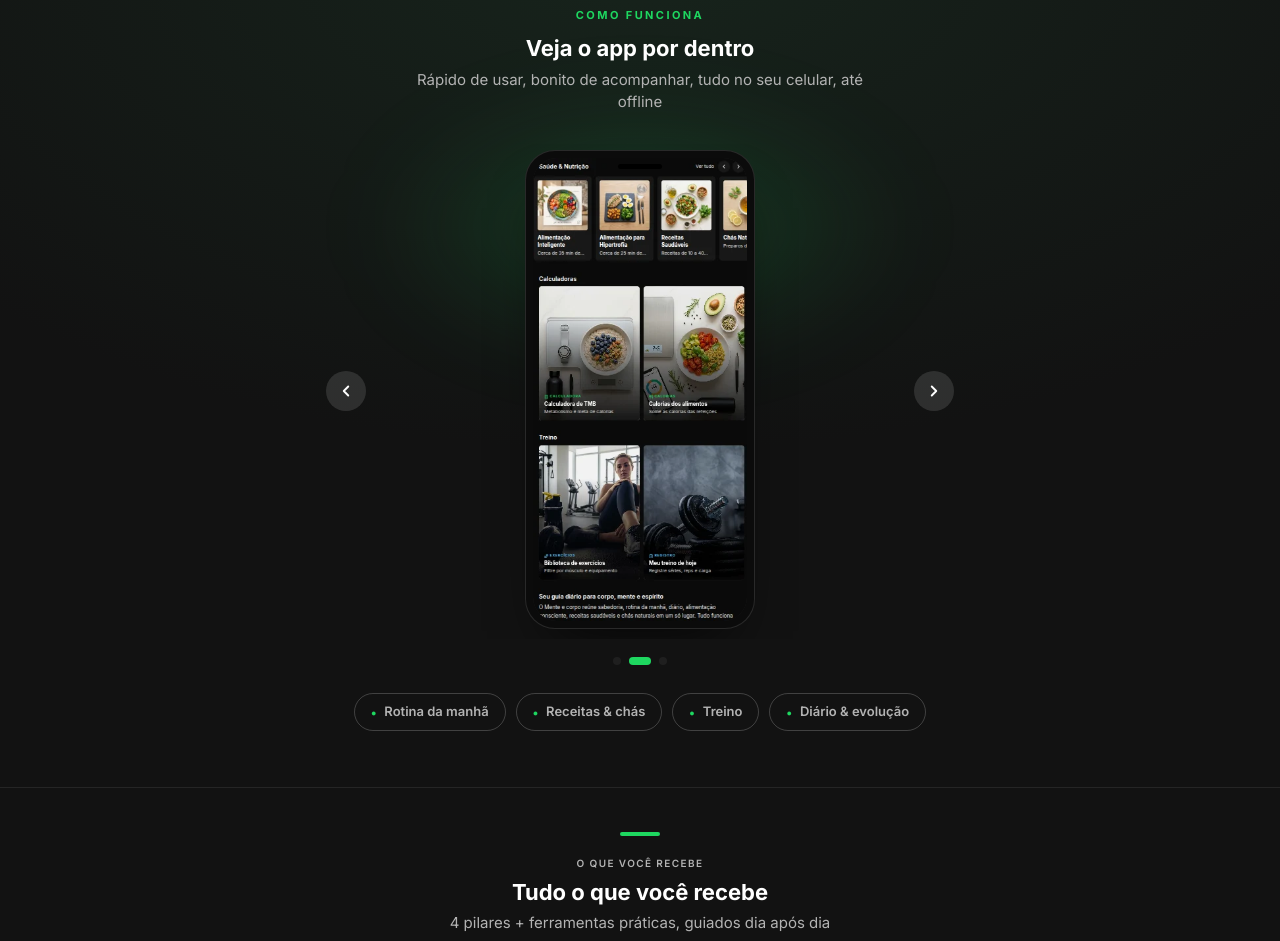
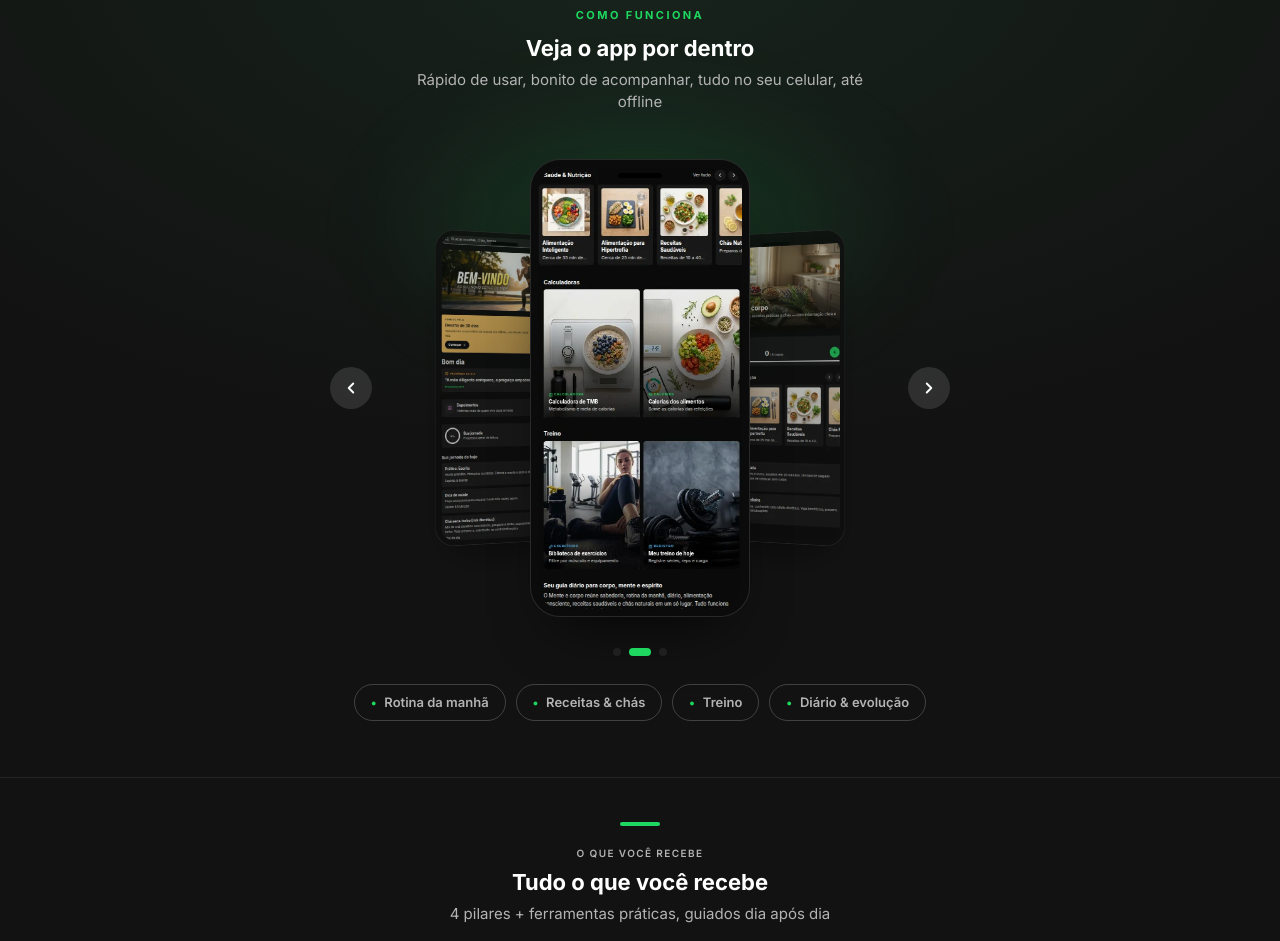
Before and after one commit to augustojbe/pgmenteecorpo, a plain HTML site: page index.html in a window 1280 px wide. Shown: the part 2101-3042 px from the top of the page. Drawn offline with Linux system fonts and the light colour scheme.

Commit message:
Seção "Veja o app por dentro" com carrossel 3D
Efeito 3D (perspectiva, cards girados nas laterais, tilt com o mouse no
desktop, autoplay, setas, bolinhas e swipe) em JS/CSS puro, mantendo o
design preto+verde. Sem dependências novas, sem build.

Co-Authored-By: Claude Opus 4.8 <noreply@anthropic.com>

```diff
--- a/index.html
+++ b/index.html
@@ -263,6 +263,21 @@
   .showcase h2{margin:10px 0 6px}
   .showcase .lede{color:var(--silver);font-size:15px;max-width:460px;margin:0 auto}
   .car-track .app-slide{flex:0 0 100%;scroll-snap-align:center;display:flex;justify-content:center;margin-bottom:0;padding:6px 0}
+
+  /* ---- Showcase 3D (Veja o app por dentro) ---- */
+  .show3d{position:relative;z-index:1;max-width:var(--maxw);margin:34px auto 0;padding:0 20px}
+  .s3d-stage{position:relative;height:480px;perspective:1500px;transform-style:preserve-3d}
+  .card3d{position:absolute;left:50%;top:50%;width:220px;margin:0;transform:translate(-50%,-50%);transform-style:preserve-3d;transition:transform .55s cubic-bezier(.22,.7,.2,1),opacity .55s ease;cursor:pointer;will-change:transform,opacity}
+  .c3d-tilt{transform-style:preserve-3d;transition:transform .14s ease-out}
+  .card3d .phone{width:220px;max-width:62vw;margin:0}
+  .s3d-arrow{position:absolute;top:50%;transform:translateY(-50%);z-index:20;width:42px;height:42px;border-radius:50%;border:none;background:rgba(255,255,255,.12);color:#fff;cursor:pointer;display:none;align-items:center;justify-content:center;transition:.2s;backdrop-filter:blur(6px)}
+  .s3d-arrow:hover{background:var(--green);color:#000}
+  .s3d-arrow.prev{left:0}.s3d-arrow.next{right:0}
+  .s3d-arrow svg{width:18px;height:18px}
+  @media (min-width:760px){.s3d-arrow{display:flex}}
+  .s3d-dots{display:flex;gap:8px;justify-content:center;margin-top:20px;position:relative;z-index:1}
+  .s3d-dots button{width:8px;height:8px;border-radius:50%;border:none;background:var(--mid);cursor:pointer;padding:0;transition:.25s}
+  .s3d-dots button.active{background:var(--green);width:22px;border-radius:4px}
   .phone{width:230px;max-width:72vw;background:#0b0b0b;border:1px solid rgba(255,255,255,.12);border-radius:30px;padding:7px;box-shadow:0 30px 60px -28px rgba(0,0,0,.8);position:relative}
   .phone::before{content:"";position:absolute;top:13px;left:50%;transform:translateX(-50%);width:44px;height:5px;background:#000;border-radius:5px;z-index:2}
   .screen{background:#1d1d1d;border-radius:24px;overflow:hidden;aspect-ratio:9/19.5}
@@ -342,16 +357,16 @@
     <h2>Veja o app por dentro</h2>
     <p class="lede">Rápido de usar, bonito de acompanhar, tudo no seu celular, até offline</p>
   </div>
-  <div class="carousel">
-    <button class="car-arrow prev" aria-label="Anterior"><svg viewBox="0 0 24 24" fill="none" stroke="currentColor" stroke-width="2.5" stroke-linecap="round" stroke-linejoin="round"><polyline points="15 18 9 12 15 6"></polyline></svg></button>
-    <div class="car-track" id="appTrack">
-      <div class="app-slide"><div class="phone"><div class="screen"><img src="assets/tela1.webp" alt="Tela inicial do app com roteiro do dia e provérbio" loading="lazy"></div></div></div>
-      <div class="app-slide"><div class="phone"><div class="screen"><img src="assets/tela2.webp" alt="Seção de saúde, nutrição, calculadoras e treino" loading="lazy"></div></div></div>
-      <div class="app-slide"><div class="phone"><div class="screen"><img src="assets/tela3.webp" alt="Área de alimentação com receitas, chás e água do dia" loading="lazy"></div></div></div>
+  <div class="show3d" id="show3d">
+    <button class="s3d-arrow prev" aria-label="Anterior"><svg viewBox="0 0 24 24" fill="none" stroke="currentColor" stroke-width="2.5" stroke-linecap="round" stroke-linejoin="round"><polyline points="15 18 9 12 15 6"></polyline></svg></button>
+    <div class="s3d-stage" id="s3dStage">
+      <div class="card3d"><div class="c3d-tilt"><div class="phone"><div class="screen"><img src="assets/tela1.webp" alt="Tela inicial do app com roteiro do dia e provérbio" loading="lazy"></div></div></div></div>
+      <div class="card3d"><div class="c3d-tilt"><div class="phone"><div class="screen"><img src="assets/tela2.webp" alt="Seção de saúde, nutrição, calculadoras e treino" loading="lazy"></div></div></div></div>
+      <div class="card3d"><div class="c3d-tilt"><div class="phone"><div class="screen"><img src="assets/tela3.webp" alt="Área de alimentação com receitas, chás e água do dia" loading="lazy"></div></div></div></div>
     </div>
-    <button class="car-arrow next" aria-label="Próximo"><svg viewBox="0 0 24 24" fill="none" stroke="currentColor" stroke-width="2.5" stroke-linecap="round" stroke-linejoin="round"><polyline points="9 18 15 12 9 6"></polyline></svg></button>
+    <button class="s3d-arrow next" aria-label="Próximo"><svg viewBox="0 0 24 24" fill="none" stroke="currentColor" stroke-width="2.5" stroke-linecap="round" stroke-linejoin="round"><polyline points="9 18 15 12 9 6"></polyline></svg></button>
   </div>
-  <div class="car-dots" id="appDots"></div>
+  <div class="s3d-dots" id="s3dDots"></div>
   <ul class="pills">
     <li>Rotina da manhã</li>
     <li>Receitas &amp; chás</li>
@@ -734,6 +749,106 @@
     start();
   }
   document.querySelectorAll('.car-track').forEach(initCarousel);
+
+  // Showcase 3D "Veja o app por dentro"
+  (function(){
+    var stage = document.getElementById('s3dStage');
+    var wrap  = document.getElementById('show3d');
+    var dotsWrap = document.getElementById('s3dDots');
+    if(!stage || !wrap) return;
+
+    var cards = Array.prototype.slice.call(stage.querySelectorAll('.card3d'));
+    var n = cards.length;
+    if(n < 1) return;
+
+    var active = 0, hovering = false, tiltX = 0, tiltY = 0, timer = null;
+    var GAP = 150, MAXROT = 16;
+    var reduce = window.matchMedia && window.matchMedia('(prefers-reduced-motion:reduce)').matches;
+
+    // dots
+    cards.forEach(function(_, i){
+      var b = document.createElement('button');
+      b.setAttribute('aria-label','Ver tela '+(i+1));
+      b.addEventListener('click', function(){ go(i); restart(); });
+      dotsWrap.appendChild(b);
+    });
+    var dots = dotsWrap.querySelectorAll('button');
+
+    function layout(){
+      var step = Math.min(GAP, (stage.clientWidth*0.42));
+      cards.forEach(function(card, i){
+        var d = i - active;
+        if(d >  n/2) d -= n;
+        if(d < -n/2) d += n;
+        var abs = Math.abs(d);
+        var x = d * step;
+        var scale = d===0 ? 1 : 0.8 - Math.min(abs,2)*0.05;
+        var sideRot = d===0 ? 0 : (d<0 ? 30 : -30);
+        var tz = d===0 ? 0 : -160;
+        var op = abs>2 ? 0 : 1 - abs*0.3;
+        card.style.transform = 'translate(-50%,-50%) translateX('+x+'px) translateZ('+tz+'px) rotateY('+sideRot+'deg) scale('+scale+')';
+        card.style.opacity = op;
+        card.style.zIndex = 100 - abs;
+        card.style.pointerEvents = abs>1 ? 'none' : 'auto';
+        var tilt = card.querySelector('.c3d-tilt');
+        if(tilt){
+          if(d===0 && hovering && !reduce){
+            tilt.style.transform = 'translateZ(50px) rotateY('+tiltY+'deg) rotateX('+tiltX+'deg)';
+          } else {
+            tilt.style.transform = 'translateZ(0) rotateY(0) rotateX(0)';
+          }
+        }
+        if(!card._bound){
+          card._bound = true;
+          card.addEventListener('click', function(){ if(i!==active){ go(i); restart(); } });
+        }
+      });
+      dots.forEach && dots.forEach(function(dd,i){ dd.classList.toggle('active', i===active); });
+      for(var k=0;k<dots.length;k++){ dots[k].classList.toggle('active', k===active); }
+    }
+
+    function go(i){ active = (i % n + n) % n; layout(); }
+    function next(){ go(active+1); }
+    function prev(){ go(active-1); }
+
+    function start(){ stop(); if(!reduce && n>1) timer = setInterval(next, 5000); }
+    function stop(){ if(timer){ clearInterval(timer); timer=null; } }
+    function restart(){ start(); }
+
+    // tilt com o mouse
+    stage.addEventListener('mousemove', function(e){
+      if(reduce) return;
+      var r = stage.getBoundingClientRect();
+      var px = (e.clientX - (r.left + r.width/2)) / (r.width/2);
+      var py = (e.clientY - (r.top + r.height/2)) / (r.height/2);
+      tiltY = -px * MAXROT;
+      tiltX =  py * (MAXROT*0.6);
+      var tilt = cards[active].querySelector('.c3d-tilt');
+      if(tilt) tilt.style.transform = 'translateZ(50px) rotateY('+tiltY+'deg) rotateX('+tiltX+'deg)';
+    });
+    stage.addEventListener('mouseenter', function(){ hovering = true; stop(); });
+    stage.addEventListener('mouseleave', function(){ hovering = false; tiltX=tiltY=0; layout(); setTimeout(start,400); });
+
+    // setas
+    var pv = wrap.querySelector('.s3d-arrow.prev'), nx = wrap.querySelector('.s3d-arrow.next');
+    if(pv) pv.addEventListener('click', function(){ prev(); restart(); });
+    if(nx) nx.addEventListener('click', function(){ next(); restart(); });
+
+    // swipe
+    var sx = 0;
+    stage.addEventListener('touchstart', function(e){ sx = e.touches[0].clientX; stop(); }, {passive:true});
+    stage.addEventListener('touchend', function(e){
+      var diff = sx - e.changedTouches[0].clientX;
+      if(Math.abs(diff) > 40){ diff>0 ? next() : prev(); }
+      setTimeout(start, 600);
+    }, {passive:true});
+
+    window.addEventListener('resize', layout);
+    document.addEventListener('visibilitychange', function(){ document.hidden ? stop() : start(); });
+
+    layout();
+    start();
+  })();
 </script>
 
 </body>
```
